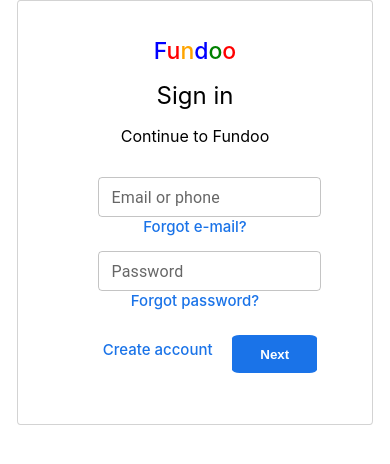
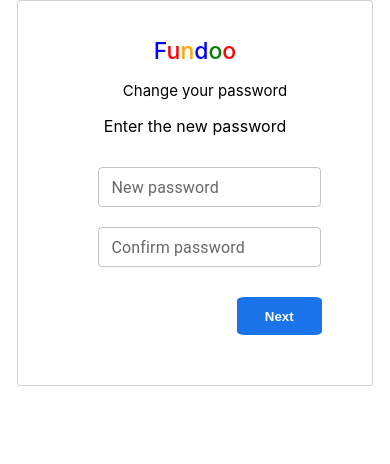
Before and after one commit to tulikasharma368/fundoo, a React (Create React App) app: page / in a window 390 px wide. Shown: the top 464 px of the page. Built offline with nearby package versions, Linux system fonts and the light colour scheme.

Commit message:
[Tulika] added: forgot password page for fundoo

```diff
--- a/src/App.js
+++ b/src/App.js
@@ -7,8 +7,8 @@ import Usersignup from './pages/registration/UserSignup';
 function App() {
   return (
     <div className="App">
-        {/* <Forgotpass/> */}
-        <Signin/>
+        <Forgotpass/>
+        {/* <Signin/> */}
         {/* <Usersignup/> */}
     </div>
   );
--- a/src/pages/forgot-pass/Forgotpass.jsx
+++ b/src/pages/forgot-pass/Forgotpass.jsx
@@ -6,8 +6,8 @@ import TextField from '@mui/material/TextField';
 
 const Forgotpass = () => {
     return (
-			<div className='forgotpass-page'>
-				<div className='body-forgotpass'>
+			<div className='signin-page'>
+				<div className='body-signin'>
 					<div>
 						<p>
 							<span className='f'>F</span>
@@ -18,13 +18,16 @@ const Forgotpass = () => {
 							<span className='o2'>o</span>
 						</p>
 					</div>
-					<h2 className='signin'>Change your password</h2>
+					<h2 className='signin change'>Change your password</h2>
 					<p className='message-signin'>Enter the new password</p>
 					<div className='mail-signin-div'>
 						<TextField id="mailorphone-signin" label="New password" variant="outlined" size='small' />
 					</div>
-					<div className='pass-signin-div'>
+					<div className='pass-signin-div confirmpass-forgotpass'>
 						<TextField id="password-signin" label="Confirm password" variant="outlined" size='small' />
+					</div>
+					<div className='next-forgotpass'>
+						<button className='next-signup'>Next</button>
 					</div>
 				</div>
 			</div>
--- a/src/pages/forgot-pass/forgotpass.css
+++ b/src/pages/forgot-pass/forgotpass.css
@@ -20,3 +20,40 @@
     align-items: center;
 
   }
+
+  .confirmpass-forgotpass{
+      margin-top: 20px;
+      margin-bottom: 20px;
+  }
+
+  .next-forgotpass{
+      display: flex;
+      justify-content: end;
+      width: 30vw;
+  }
+
+  @media screen and (max-width:900px) {
+    .next-forgotpass{
+        width: 37vw;
+    }
+  }
+
+
+  @media screen and (max-width:600px) {
+    .next-forgotpass{
+        width: 65vw;
+    }
+  }
+
+  @media screen and (max-width:500px) {
+      .change{
+          font-size: 20px;
+      }
+  }
+
+  @media screen and (max-width:400px) {
+    .change{
+        font-size: 15px;
+        margin-left: 20px;
+    }
+}
```
Also changed, not shown: src/pages/forgot-mail/Fotgotmail.jsx (added), src/pages/forgot-mail/forgotmail.css (added).
